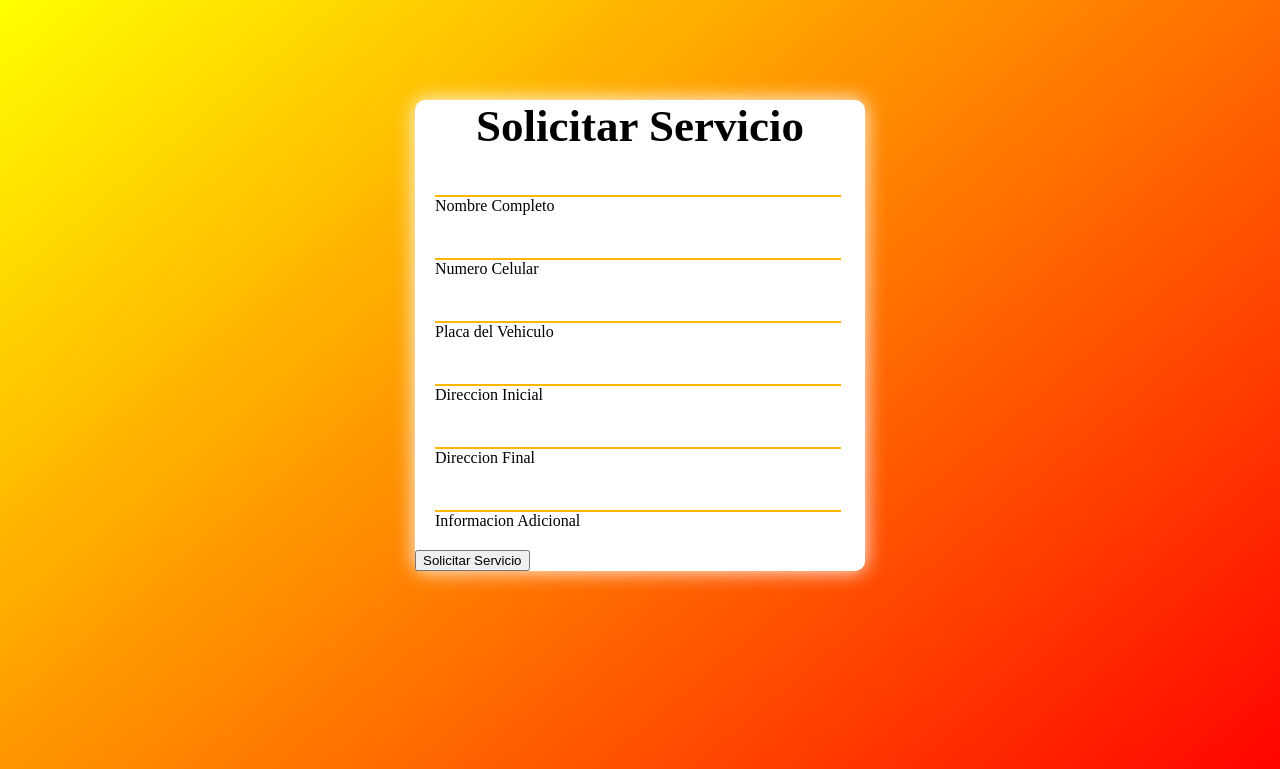
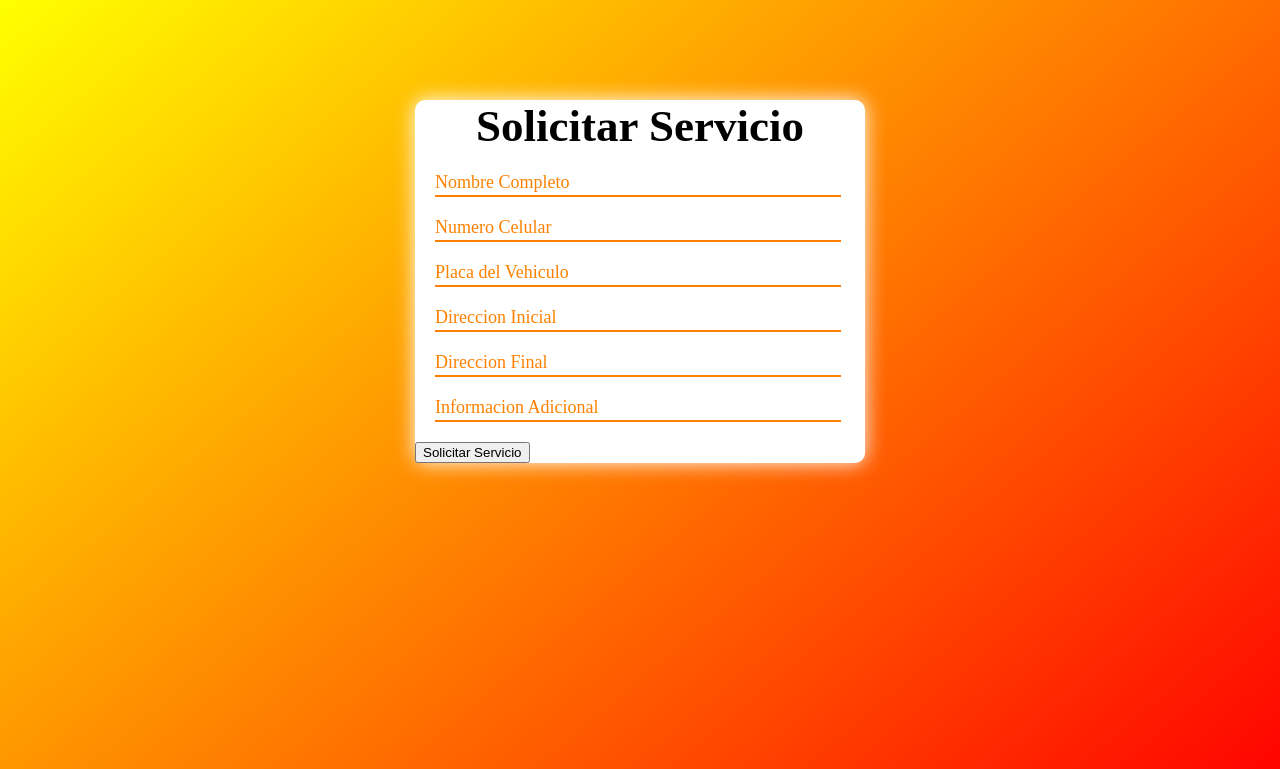
Before and after one commit to JersonGame73/Angel-0, a PHP site: page / in a window 1280 px wide. Shown: the top 769 px of the page. Run offline with PHP 8.4, Linux system fonts and the light colour scheme.

Commit message:
modified:   style.css

```diff
--- a/style.css
+++ b/style.css
@@ -26,12 +26,19 @@ form .tex_box{
 }
 input{
     background: none;
-    color: #ffb700;
+    color: #ff8000;
     font-size: 18px;
     display: block;
     width: 402px;
     border: none;
-    border-bottom: 2px solid #ffb700;
+    border-bottom: 2px solid #ff8000;
     outline: none;
 
 }
+label{
+    color: #ff8000;
+    font-size: 18px;
+    position: absolute;
+    top: 0;
+    pointer-events: none;
+}
```
